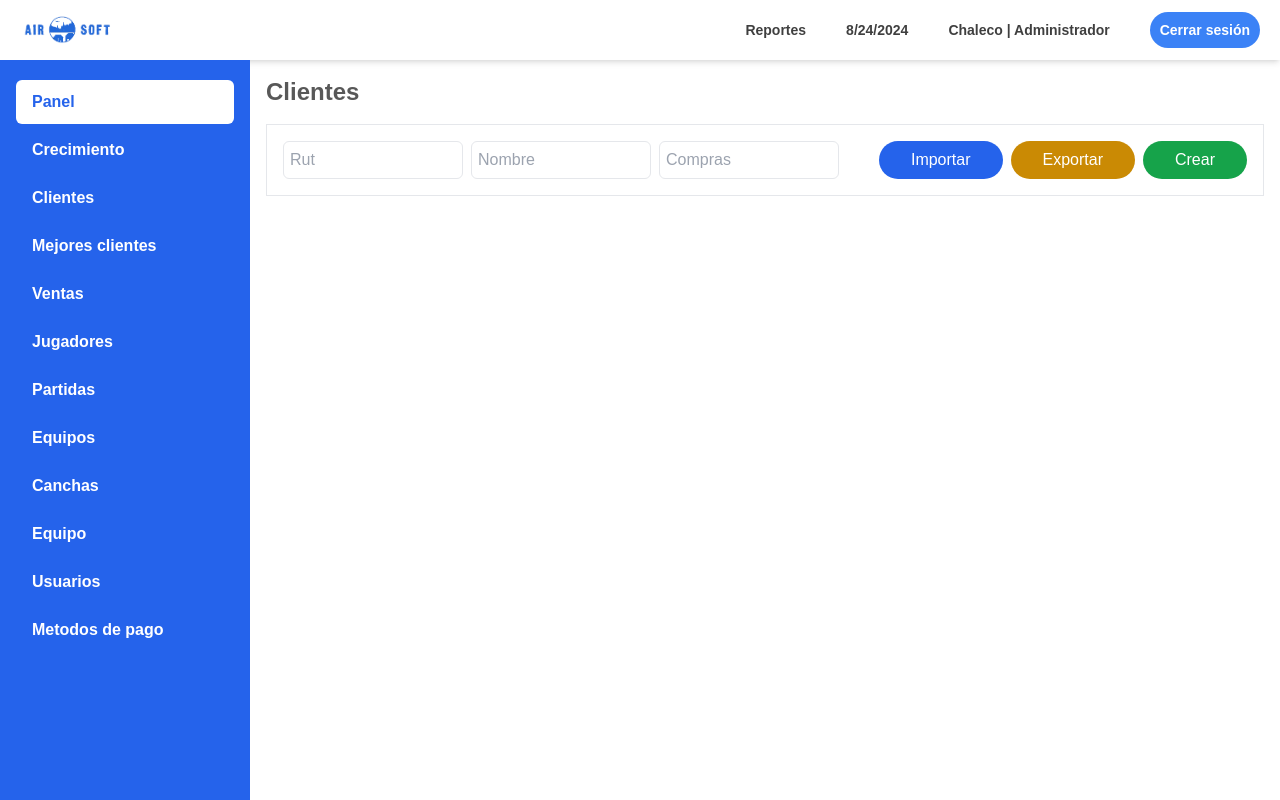
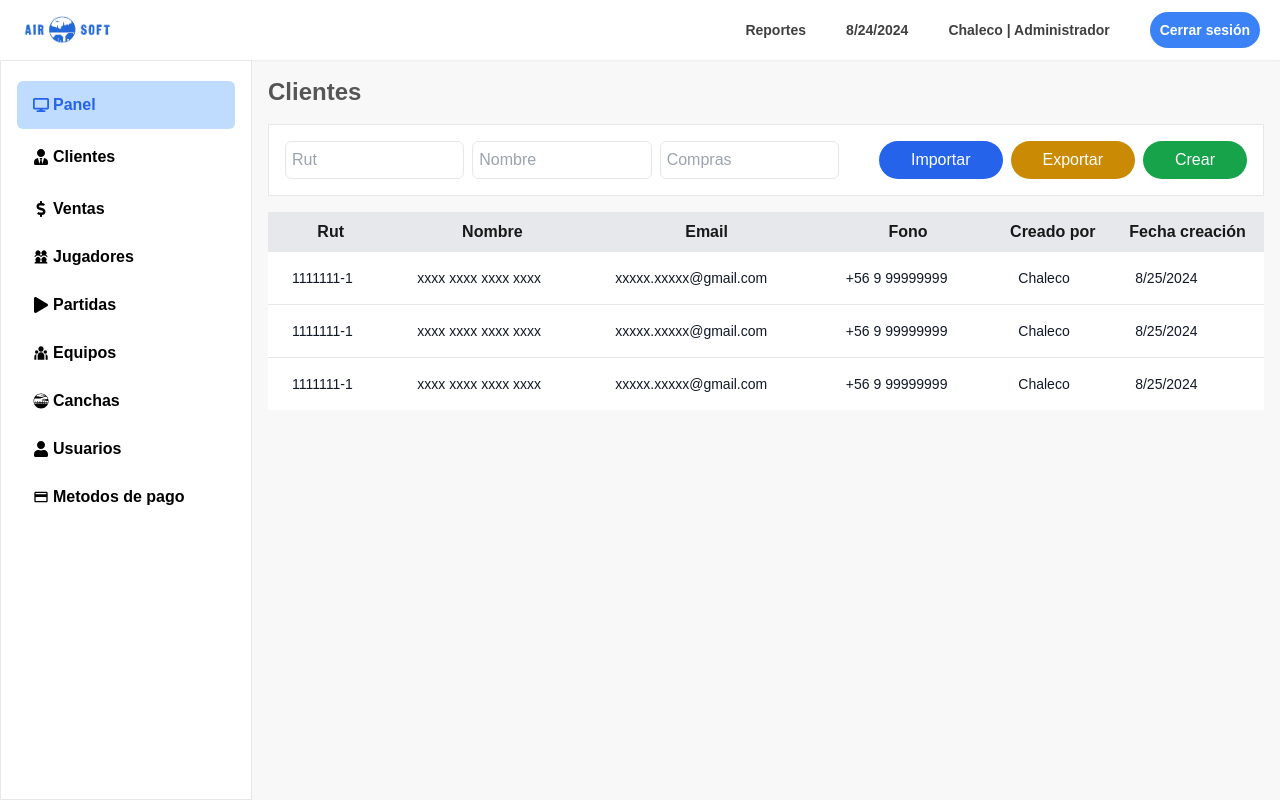
Before and after one commit to Chaleconetwork/airsoft, a Next.js app: page /clients in a window 1280 px wide. Built offline with nearby package versions, Linux system fonts and the light colour scheme.

Commit message:
index y precios

```diff
--- /dev/null
+++ b/src/components/dashboard/resume.tsx
@@ -0,0 +1,14 @@
+interface Props {
+    title: string;
+    cant: number;
+    color: string;
+}
+
+export const Resume: React.FC<Props> = ({ title, cant, color }) => {
+    return (
+        <div className={`${color} font-semibold bg-white shadow-lg flex items-end justify-between w-[400px] h-[120px] py-3 px-4 mt-6 rounded-md`}>
+            <h1 className="text-2xl">{title}</h1>
+            <span className="text-4xl">{cant}</span>
+        </div>
+    )
+}
--- a/src/components/filter.tsx
+++ b/src/components/filter.tsx
@@ -3,7 +3,7 @@ import Link from "next/link"
 
 export const Filter = () => {
     return (
-        <div className="flex gap-10 p-4 border my-4">
+        <div className="flex gap-10 p-4 border my-4 bg-white">
             <div className="flex  gap-2 grow">
                 <input className="outline-none w-full border p-1.5 rounded-md" type="text" placeholder="Rut" />
                 <input className="outline-none w-full border p-1.5 rounded-md" type="text" placeholder="Nombre" />
--- a/src/components/sidebar.tsx
+++ b/src/components/sidebar.tsx
@@ -1,22 +1,28 @@
 import Image from "next/image"
 import Link from "next/link"
+import { FaUser } from "react-icons/fa";
+import { PiUsersFourFill } from "react-icons/pi";
+import { FaDollarSign } from "react-icons/fa";
+import { GiField } from "react-icons/gi";
+import { FaPlay } from "react-icons/fa";
+import { MdOutlinePayment } from "react-icons/md";
+import { FaDisplay } from "react-icons/fa6";
+import { RiTeamFill } from "react-icons/ri";
+import { FaUserTie } from "react-icons/fa";
 
 export const Sidebar = () => {
     return (
-        <nav className="bg-blue-600 text-white font-semibold">
+        <nav className="font-semibold bg-white border">
             <ul className="w-[250px] p-4">
-                <Link href='/dashboard'><li className="w-full hover:bg-white hover:text-blue-600 my-1 flex rounded-md px-4 py-2.5 bg-white text-blue-600">Panel</li></Link>
-                <Link href='/'><li className="w-full hover:bg-white hover:text-blue-600 my-1 flex rounded-md px-4 py-2.5">Crecimiento</li></Link>
-                <Link href='/clients'><li className="w-full hover:bg-white hover:text-blue-600 my-1 flex rounded-md px-4 py-2.5">Clientes</li></Link>
-                <Link href='/'><li className="w-full hover:bg-white hover:text-blue-600 my-1 flex rounded-md px-4 py-2.5">Mejores clientes</li></Link>
-                <Link href='/'><li className="w-full hover:bg-white hover:text-blue-600 my-1 flex rounded-md px-4 py-2.5">Ventas</li></Link>
-                <Link href='/'><li className="w-full hover:bg-white hover:text-blue-600 my-1 flex rounded-md px-4 py-2.5">Jugadores</li></Link>
-                <Link href='/'><li className="w-full hover:bg-white hover:text-blue-600 my-1 flex rounded-md px-4 py-2.5">Partidas</li></Link>
-                <Link href='/'><li className="w-full hover:bg-white hover:text-blue-600 my-1 flex rounded-md px-4 py-2.5">Equipos</li></Link>
-                <Link href='/'><li className="w-full hover:bg-white hover:text-blue-600 my-1 flex rounded-md px-4 py-2.5">Canchas</li></Link>
-                <Link href='/'><li className="w-full hover:bg-white hover:text-blue-600 my-1 flex rounded-md px-4 py-2.5">Equipo</li></Link>
-                <Link href='/'><li className="w-full hover:bg-white hover:text-blue-600 my-1 flex rounded-md px-4 py-2.5">Usuarios</li></Link>
-                <Link href='/'><li className="w-full hover:bg-white hover:text-blue-600 my-1 flex rounded-md px-4 py-2.5">Metodos de pago</li></Link>
+                <Link href='/dashboard'><li className="w-full hover:bg-blue-200 hover:text-blue-600 my-1 flex gap-1 items-center rounded-md px-4 py-3 bg-blue-200 text-blue-600"><FaDisplay /> Panel</li></Link>
+                <Link href='/clients'><li className="w-full hover:bg-blue-200 hover:text-blue-600 my-1 flex gap-1 items-center rounded-md px-4 py-3"><FaUserTie /> Clientes</li></Link>
+                <Link href='/'><li className="w-full hover:bg-blue-200 hover:text-blue-600 flex gap-1 items-center rounded-md px-4 py-3"><FaDollarSign /> Ventas</li></Link>
+                <Link href='/'><li className="w-full hover:bg-blue-200 hover:text-blue-600 flex gap-1 items-center rounded-md px-4 py-3"><PiUsersFourFill /> Jugadores</li></Link>
+                <Link href='/'><li className="w-full hover:bg-blue-200 hover:text-blue-600 flex gap-1 items-center rounded-md px-4 py-3"><FaPlay /> Partidas</li></Link>
+                <Link href='/'><li className="w-full hover:bg-blue-200 hover:text-blue-600 flex gap-1 items-center rounded-md px-4 py-3"><RiTeamFill /> Equipos</li></Link>
+                <Link href='/'><li className="w-full hover:bg-blue-200 hover:text-blue-600 flex gap-1 items-center rounded-md px-4 py-3"><GiField /> Canchas</li></Link>
+                <Link href='/'><li className="w-full hover:bg-blue-200 hover:text-blue-600 flex gap-1 items-center rounded-md px-4 py-3"><FaUser /> Usuarios</li></Link>
+                <Link href='/'><li className="w-full hover:bg-blue-200 hover:text-blue-600 flex gap-1 items-center rounded-md px-4 py-3"><MdOutlinePayment /> Metodos de pago</li></Link>
             </ul>
         </nav>
     )
--- a/src/components/userNavbar.tsx
+++ b/src/components/userNavbar.tsx
@@ -4,7 +4,7 @@ import { FaHelmetUn } from "react-icons/fa6";
 
 export const UserNavbar = () => {
     return (
-        <nav className="shadow-md flex items-center justify-between gap-16 font-semibold text-sm">
+        <nav className="bg-white shadow-sm flex items-center justify-between gap-16 font-semibold text-sm">
             <ul className="">
                 <Link href='/dashboard'>
                     <li className="flex items-center">
--- a/src/context/authContext.tsx
+++ b/src/context/authContext.tsx
@@ -1,4 +1,4 @@
-import { iAuthContext, iAuthProvider } from "@/interfaces/types";
+import { iAuthContext, iAuthProvider } from "@/interfaces/authTypes";
 import { createContext, useContext, useEffect, useState } from "react";
 
 export const AuthContext = createContext<iAuthContext | undefined>(undefined);
--- a/src/pages/clients.tsx
+++ b/src/pages/clients.tsx
@@ -2,9 +2,55 @@ import { Filter } from "@/components/filter";
 
 export default function Clients() {
     return (
-        <div className="">
-            <h1 className="text-2xl font-semibold opacity-65">Clientes</h1>
+        <div className="p">
+            <h1 className="text-2xl font-bold opacity-65">Clientes</h1>
             <Filter />
+            <table className="min-w-full">
+                <thead className="opacity-90 bg-gray-200">
+                    <tr>
+                        <th className="p-2">Rut</th>
+                        <th className="p-2">Nombre</th>
+                        <th className="p-2">Email</th>
+                        <th className="p-2">Fono</th>
+                        <th className="p-2">Creado por</th>
+                        <th className="p-2">Fecha creación</th>
+                        {/* <th className="p-2">Fecha ultima modificación</th> */}
+                        {/* <th className="p-2">Ultima modificación por</th> */}
+                    </tr>
+                </thead>
+                <tbody className="bg-white divide-y divide-gray-200">
+                    <tr>
+                        <td className="px-6 py-4 whitespace-nowrap text-sm font-medium text-gray-900">1111111-1</td>
+                        <td className="px-6 py-4 whitespace-nowrap text-sm font-medium text-gray-900">xxxx xxxx xxxx xxxx</td>
+                        <td className="px-6 py-4 whitespace-nowrap text-sm font-medium text-gray-900">xxxxx.xxxxx@gmail.com</td>
+                        <td className="px-6 py-4 whitespace-nowrap text-sm font-medium text-gray-900">+56 9 99999999</td>
+                        <td className="px-6 py-4 whitespace-nowrap text-sm font-medium text-gray-900">Chaleco</td>
+                        <td className="px-6 py-4 whitespace-nowrap text-sm font-medium text-gray-900">8/25/2024</td>
+                        {/* <td className="px-6 py-4 whitespace-nowrap text-sm font-medium text-gray-900">8/25/2024</td> */}
+                        {/* <td className="px-6 py-4 whitespace-nowrap text-sm font-medium text-gray-900">Chaleco</td> */}
+                    </tr>
+                    <tr>
+                        <td className="px-6 py-4 whitespace-nowrap text-sm font-medium text-gray-900">1111111-1</td>
+                        <td className="px-6 py-4 whitespace-nowrap text-sm font-medium text-gray-900">xxxx xxxx xxxx xxxx</td>
+                        <td className="px-6 py-4 whitespace-nowrap text-sm font-medium text-gray-900">xxxxx.xxxxx@gmail.com</td>
+                        <td className="px-6 py-4 whitespace-nowrap text-sm font-medium text-gray-900">+56 9 99999999</td>
+                        <td className="px-6 py-4 whitespace-nowrap text-sm font-medium text-gray-900">Chaleco</td>
+                        <td className="px-6 py-4 whitespace-nowrap text-sm font-medium text-gray-900">8/25/2024</td>
+                        {/* <td className="px-6 py-4 whitespace-nowrap text-sm font-medium text-gray-900">8/25/2024</td> */}
+                        {/* <td className="px-6 py-4 whitespace-nowrap text-sm font-medium text-gray-900">Chaleco</td> */}
+                    </tr>
+                    <tr>
+                        <td className="px-6 py-4 whitespace-nowrap text-sm font-medium text-gray-900">1111111-1</td>
+                        <td className="px-6 py-4 whitespace-nowrap text-sm font-medium text-gray-900">xxxx xxxx xxxx xxxx</td>
+                        <td className="px-6 py-4 whitespace-nowrap text-sm font-medium text-gray-900">xxxxx.xxxxx@gmail.com</td>
+                        <td className="px-6 py-4 whitespace-nowrap text-sm font-medium text-gray-900">+56 9 99999999</td>
+                        <td className="px-6 py-4 whitespace-nowrap text-sm font-medium text-gray-900">Chaleco</td>
+                        <td className="px-6 py-4 whitespace-nowrap text-sm font-medium text-gray-900">8/25/2024</td>
+                        {/* <td className="px-6 py-4 whitespace-nowrap text-sm font-medium text-gray-900">8/25/2024</td> */}
+                        {/* <td className="px-6 py-4 whitespace-nowrap text-sm font-medium text-gray-900">Chaleco</td> */}
+                    </tr>
+                </tbody>
+            </table>
         </div>
     )
 }
--- a/src/pages/dashboard.tsx
+++ b/src/pages/dashboard.tsx
@@ -1,7 +1,16 @@
+import { Resume } from "@/components/dashboard/resume";
+
 export default function Dashboard() {
     return (
-        <div>
+        <div className="">
             <h1 className="text-2xl font-semibold opacity-65">Panel</h1>
+            <section className="flex justify-between flex-wrap">
+                <Resume title='Ventas' cant={20} color='' />
+                <Resume title='Clientes' cant={80} color='' />
+                <Resume title='Partidas' cant={2} color='' />
+                <Resume title='Usuarios' cant={4} color='' />
+                <Resume title='Canchas' cant={2} color='' />
+            </section>
         </div>
     )
 }
--- a/src/styles/globals.css
+++ b/src/styles/globals.css
@@ -5,3 +5,7 @@
 :root {
   font-family: 'Onest Variable', sans-serif;
 }
+
+body {
+  background-color: rgba(241, 241, 241, 0.466);
+}
```
Also changed, not shown: src/components/prices/priceCard.tsx (added, +23 -0 lines), src/interfaces/authTypes.ts (added, +11 -0 lines), src/interfaces/types.ts (+9 -10 lines), src/pages/index.tsx (+40 -7 lines), public/present.png (added).
